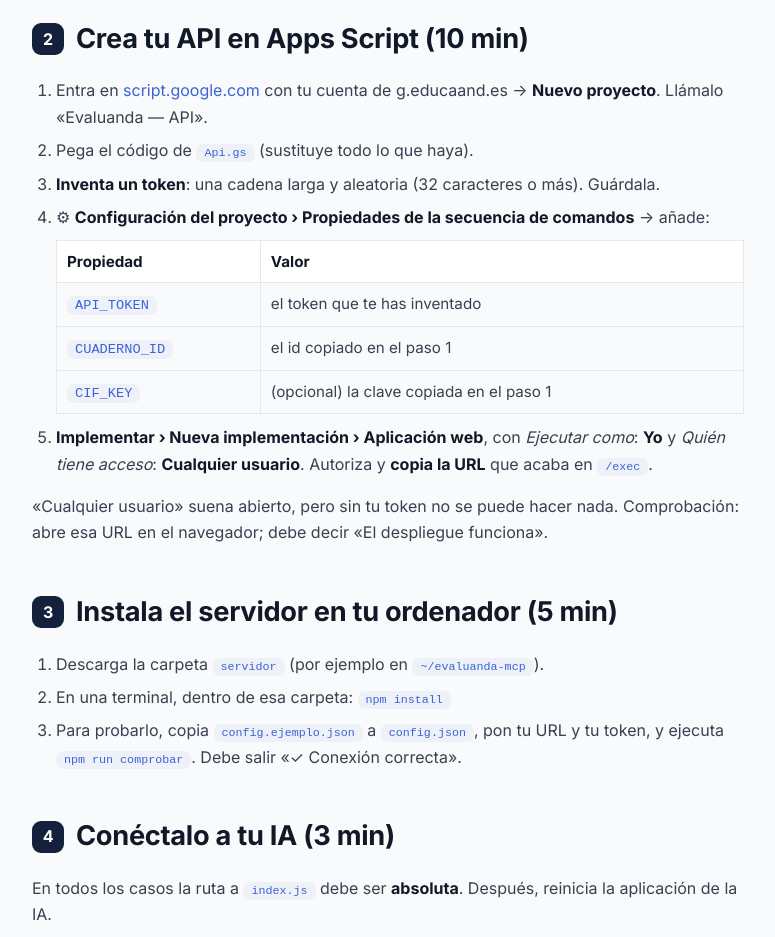
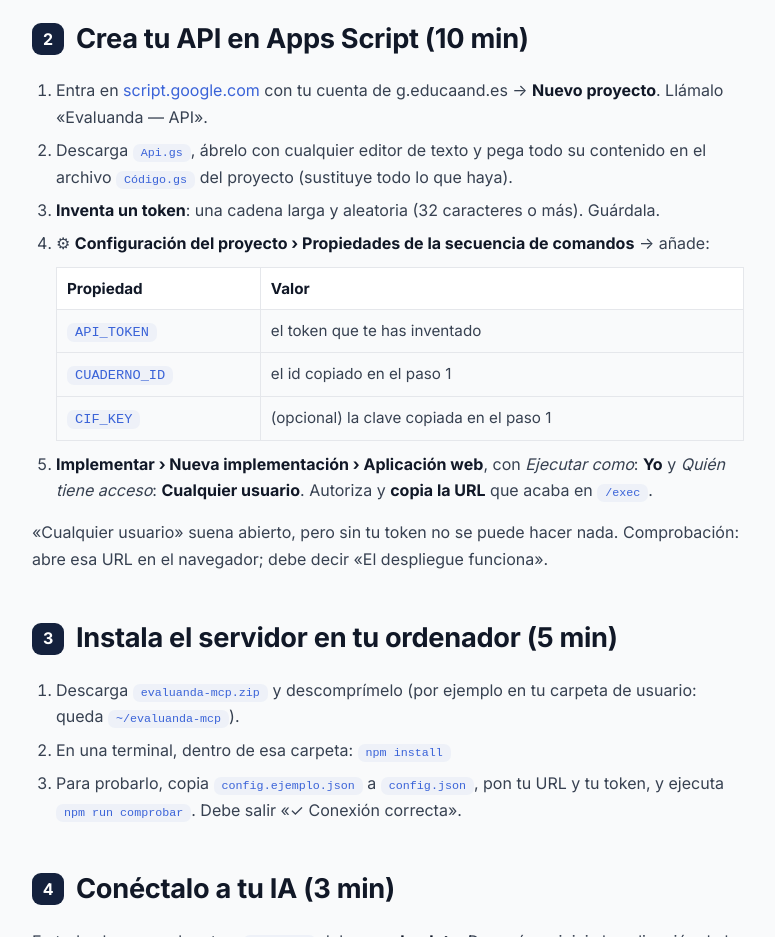
Before and after one commit to evaluanda/evaluanda.github.io, a plain HTML site: page conectar-ia.html in a window 1280 px wide. Shown: the part 1200-2137 px from the top of the page, without its empty margins (252-1027 px from the left). Drawn offline with Linux system fonts and the light colour scheme.

Commit message:
Conectar IA: Api.gs y el servidor MCP se descargan de la web pública (#58)
El repositorio del código es privado y los enlaces de la guía daban 404 a
quien no tiene acceso. Ahora Api.gs está en descargas/conectar-ia/ y el
servidor en descargas/evaluanda-mcp.zip (se descomprime en ~/evaluanda-mcp,
la ruta que usa la guía). El servidor ya lee el mapa curricular de esta web.


Claude-Session: https://claude.ai/code/session_01RpnjJ4YyDustAL8hEPEEXX

Co-authored-by: Claude <noreply@anthropic.com>

```diff
--- a/conectar-ia.html
+++ b/conectar-ia.html
@@ -136,8 +136,8 @@ tu cuaderno, en tu Drive</code></pre>
     <ol>
       <li>Entra en <a href="https://script.google.com" target="_blank" rel="noopener">script.google.com</a> con tu
       cuenta de g.educaand.es → <strong>Nuevo proyecto</strong>. Llámalo «Evaluanda — API».</li>
-      <li>Pega el código de <a href="https://github.com/maestroseb/evaluacion/tree/main/docs/mcp/apps-script/Api.gs" target="_blank" rel="noopener"><code>Api.gs</code></a>
-      (sustituye todo lo que haya).</li>
+      <li>Descarga <a href="descargas/conectar-ia/Api.gs" download><code>Api.gs</code></a>, ábrelo con cualquier editor de texto
+      y pega todo su contenido en el archivo <code>Código.gs</code> del proyecto (sustituye todo lo que haya).</li>
       <li><strong>Inventa un token</strong>: una cadena larga y aleatoria (32 caracteres o más). Guárdala.</li>
       <li>⚙ <strong>Configuración del proyecto › Propiedades de la secuencia de comandos</strong> → añade:
         <table>
@@ -156,8 +156,8 @@ tu cuaderno, en tu Drive</code></pre>
 
     <h2><span class="num">3</span> Instala el servidor en tu ordenador (5 min)</h2>
     <ol>
-      <li>Descarga la carpeta <a href="https://github.com/maestroseb/evaluacion/tree/main/docs/mcp/servidor" target="_blank" rel="noopener"><code>servidor</code></a>
-      (por ejemplo en <code>~/evaluanda-mcp</code>).</li>
+      <li>Descarga <a href="descargas/evaluanda-mcp.zip" download><code>evaluanda-mcp.zip</code></a> y descomprímelo
+      (por ejemplo en tu carpeta de usuario: queda <code>~/evaluanda-mcp</code>).</li>
       <li>En una terminal, dentro de esa carpeta: <code>npm install</code></li>
       <li>Para probarlo, copia <code>config.ejemplo.json</code> a <code>config.json</code>, pon tu URL y tu token,
       y ejecuta <code>npm run comprobar</code>. Debe salir «✓ Conexión correcta».</li>
```
Also changed, not shown: 2 other files.
